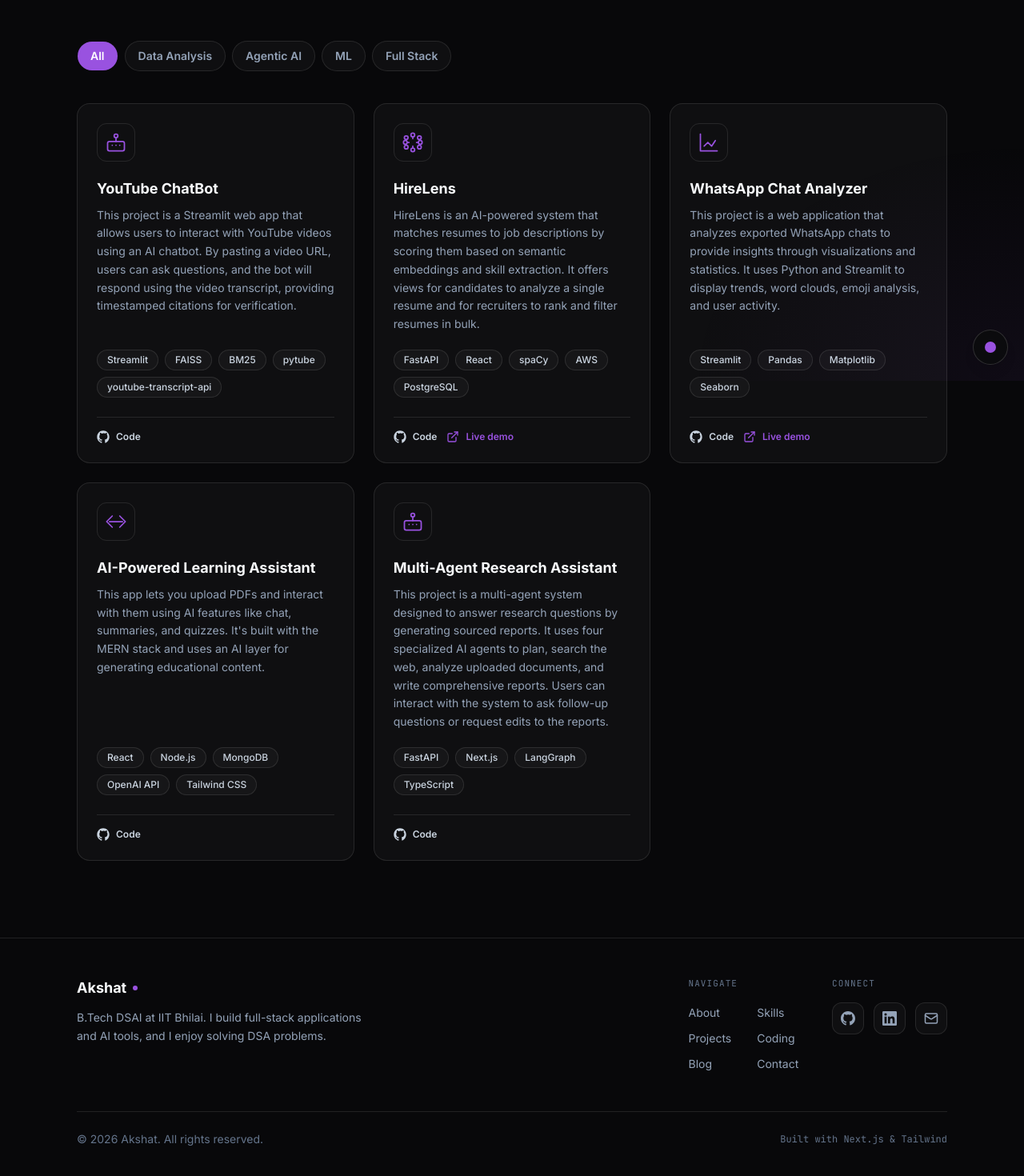
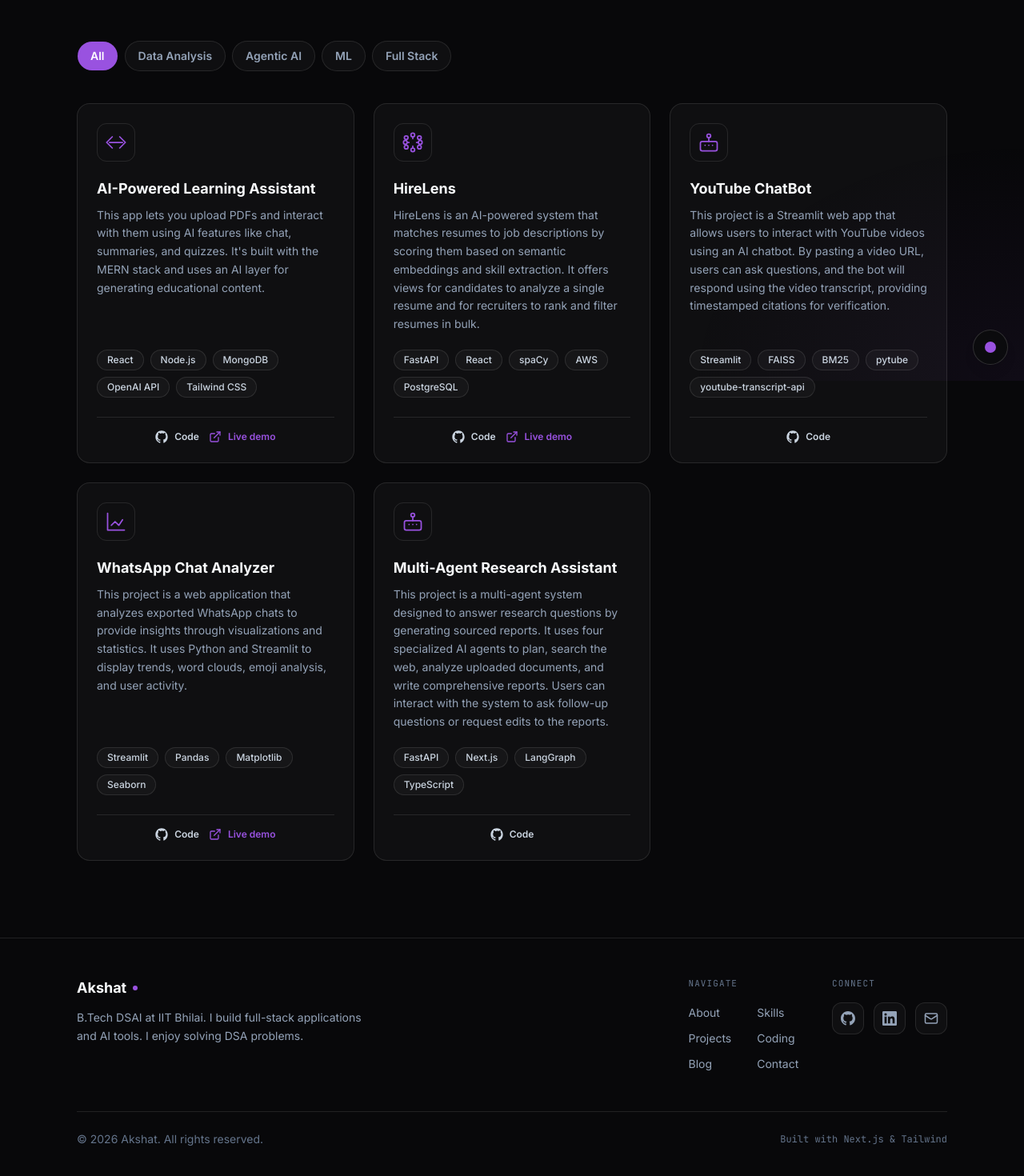
Before and after one commit to Akshats-git/Portfolio, a Next.js app: page /projects in a window 1280 px wide. Shown: the part 324-1794 px from the top of the page at 80% size. Built offline with nearby package versions, Linux system fonts and the light colour scheme.

Commit message:
Changing resume and adding new projects

```diff
--- a/src/app/blog/page.tsx
+++ b/src/app/blog/page.tsx
@@ -13,7 +13,7 @@ export default function BlogIndexPage() {
       <div className="max-w-6xl mx-auto w-full px-4 sm:px-6 lg:px-8 pt-32 pb-24">
         <PageHeader
           title="Writing"
-          description="Long-form notes on the systems I build — machine learning, backend engineering, and the messy parts in between."
+          description="Long-form notes on the systems I build: machine learning, backend engineering, and the messy parts in between."
         />
 
         <motion.div
--- a/src/app/coding/page.tsx
+++ b/src/app/coding/page.tsx
@@ -146,7 +146,7 @@ export default function CodingPage() {
       <div className="max-w-6xl mx-auto w-full px-4 sm:px-6 lg:px-8 pt-32 pb-24">
         <PageHeader
           title="Coding Activity"
-          description="Open-source contributions and competitive programming progress, pulled live from GitHub, LeetCode, Codeforces, CodeChef and GeeksforGeeks."
+          description="Open-source contributions and competitive programming progress. Pulled live from GitHub, LeetCode, Codeforces, CodeChef and GeeksforGeeks."
         />
 
         {/* Open source */}
--- a/src/app/projects/page.tsx
+++ b/src/app/projects/page.tsx
@@ -27,7 +27,7 @@ export default function ProjectsPage() {
       <div className="max-w-6xl mx-auto w-full px-4 sm:px-6 lg:px-8 pt-32 pb-24">
         <PageHeader
           title="Projects"
-          description="Everything I've built — full-stack applications, ML systems, agentic AI tools, and data analysis work."
+          description="Everything I've built. Full-stack applications, ML systems, agentic AI tools, and data analysis work."
         />
 
         {/* Filter bar */}
--- a/src/components/About.tsx
+++ b/src/components/About.tsx
@@ -29,12 +29,12 @@ const About = () => {
             <div className="space-y-5">
               <p className="text-lg text-slate-300 leading-relaxed">
                 I am a final year B.Tech student in Data Science &amp; Artificial Intelligence
-                at IIT Bhilai. I like building scalable backend systems and exploring the latest in AI. Very active
-                in the open-source community, I have contributed to multiple projects over the years.
+                at IIT Bhilai. I like building scalable backend systems and exploring the latest in AI. I am also
+                active in the open-source community and have contributed to multiple projects over the years.
               </p>
               <p className="text-lg text-slate-300 leading-relaxed">
                 I also spend time on competitive programming and have solved over 1000
-                problems across multiple coding platforms. I like learning new tech stacks through building new projects.
+                problems across multiple coding platforms. I like learning new tech stacks by building new projects.
               </p>
             </div>
 
--- a/src/components/Contact.tsx
+++ b/src/components/Contact.tsx
@@ -90,7 +90,7 @@ const Contact = () => {
           <SectionHeading
             index="06"
             title="Get In Touch"
-            description="Have a project in mind, or just want to say hello? Feel free to reach out."
+            description="Have a project in mind or just want to say hello? Feel free to reach out."
             align="center"
           />
         </div>
--- a/src/components/Footer.tsx
+++ b/src/components/Footer.tsx
@@ -67,7 +67,7 @@ const Footer = () => {
             </Link>
             <p className="text-slate-400 text-sm leading-relaxed">
               B.Tech DSAI at IIT Bhilai. I build full-stack applications and AI
-              tools, and I enjoy solving DSA problems.
+              tools. I enjoy solving DSA problems.
             </p>
           </div>
 
--- a/src/components/Hero.tsx
+++ b/src/components/Hero.tsx
@@ -34,9 +34,8 @@ const Hero = () => {
 
             <Reveal delay={0.16}>
               <p className="text-lg text-slate-400 leading-relaxed max-w-xl">
-                B.Tech DSAI student at IIT Bhilai — I build scalable backend
-                systems, explore the latest in AI, and love solving hard
-                problems.
+                B.Tech DSAI student at IIT Bhilai. I build scalable backend
+                systems, explore AI, and love solving hard problems.
               </p>
             </Reveal>
 
--- a/src/components/ui/ProjectCard.tsx
+++ b/src/components/ui/ProjectCard.tsx
@@ -84,7 +84,7 @@ const ProjectCard = ({ project }: { project: Project }) => {
           ))}
         </div>
 
-        <div className="flex items-center gap-3 pt-4 border-t border-white/10">
+        <div className="flex items-center justify-center gap-3 pt-4 border-t border-white/10">
           <a
             href={project.githubUrl}
             target="_blank"
--- a/src/data/portfolio-data.ts
+++ b/src/data/portfolio-data.ts
@@ -22,21 +22,22 @@ export interface SkillCategory {
 
 export const projects: Project[] = [
   {
-    "id": 1,
-    "title": "YouTube ChatBot",
-    "description": "This project is a Streamlit web app that allows users to interact with YouTube videos using an AI chatbot. By pasting a video URL, users can ask questions, and the bot will respond using the video transcript, providing timestamped citations for verification.",
+    "id": 4,
+    "title": "AI-Powered Learning Assistant",
+    "description": "This app lets you upload PDFs and interact with them using AI features like chat, summaries, and quizzes. It's built with the MERN stack and uses an AI layer for generating educational content.",
     "tags": [
-      "Streamlit",
-      "FAISS",
-      "BM25",
-      "pytube",
-      "youtube-transcript-api"
+      "React",
+      "Node.js",
+      "MongoDB",
+      "OpenAI API",
+      "Tailwind CSS"
     ],
     "domains": [
-      "Agentic AI"
+      "Full Stack"
     ],
-    "image": "🤖",
-    "githubUrl": "https://github.com/Akshats-git/Youtube_ChatBot"
+    "image": "📚",
+    "githubUrl": "https://github.com/Akshats-git/AI-Powered-Learning-Assistant",
+    "liveUrl": "https://ai-learning-assistant-alpha-wine.vercel.app"
   },
   {
     "id": 2,
@@ -58,6 +59,23 @@ export const projects: Project[] = [
     "liveUrl": "http://13.51.207.145"
   },
   {
+    "id": 1,
+    "title": "YouTube ChatBot",
+    "description": "This project is a Streamlit web app that allows users to interact with YouTube videos using an AI chatbot. By pasting a video URL, users can ask questions, and the bot will respond using the video transcript, providing timestamped citations for verification.",
+    "tags": [
+      "Streamlit",
+      "FAISS",
+      "BM25",
+      "pytube",
+      "youtube-transcript-api"
+    ],
+    "domains": [
+      "Agentic AI"
+    ],
+    "image": "🤖",
+    "githubUrl": "https://github.com/Akshats-git/Youtube_ChatBot"
+  },
+  {
     "id": 3,
     "title": "WhatsApp Chat Analyzer",
     "description": "This project is a web application that analyzes exported WhatsApp chats to provide insights through visualizations and statistics. It uses Python and Streamlit to display trends, word clouds, emoji analysis, and user activity.",
@@ -73,23 +91,6 @@ export const projects: Project[] = [
     "image": "📊",
     "githubUrl": "https://github.com/Akshats-git/Whatsapp-Chat-Analyzer",
     "liveUrl": "https://analyzer-whatsapp-chats.streamlit.app/"
-  },
-  {
-    "id": 4,
-    "title": "AI-Powered Learning Assistant",
-    "description": "This app lets you upload PDFs and interact with them using AI features like chat, summaries, and quizzes. It's built with the MERN stack and uses an AI layer for generating educational content.",
-    "tags": [
-      "React",
-      "Node.js",
-      "MongoDB",
-      "OpenAI API",
-      "Tailwind CSS"
-    ],
-    "domains": [
-      "Full Stack"
-    ],
-    "image": "📚",
-    "githubUrl": "https://github.com/Akshats-git/AI-Powered-Learning-Assistant"
   },
   {
     "id": 5,
```
Also changed, not shown: 2 other files (tests, documents, lock files or other folders).
